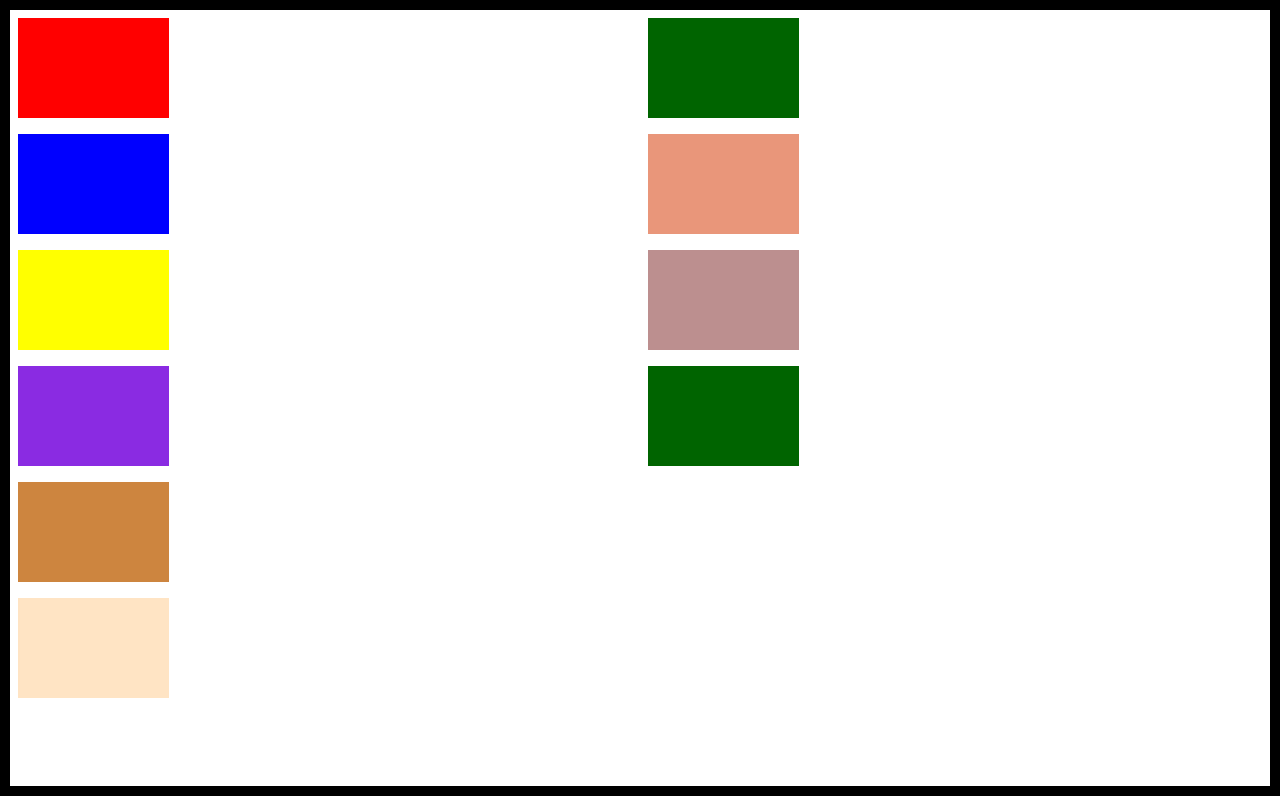
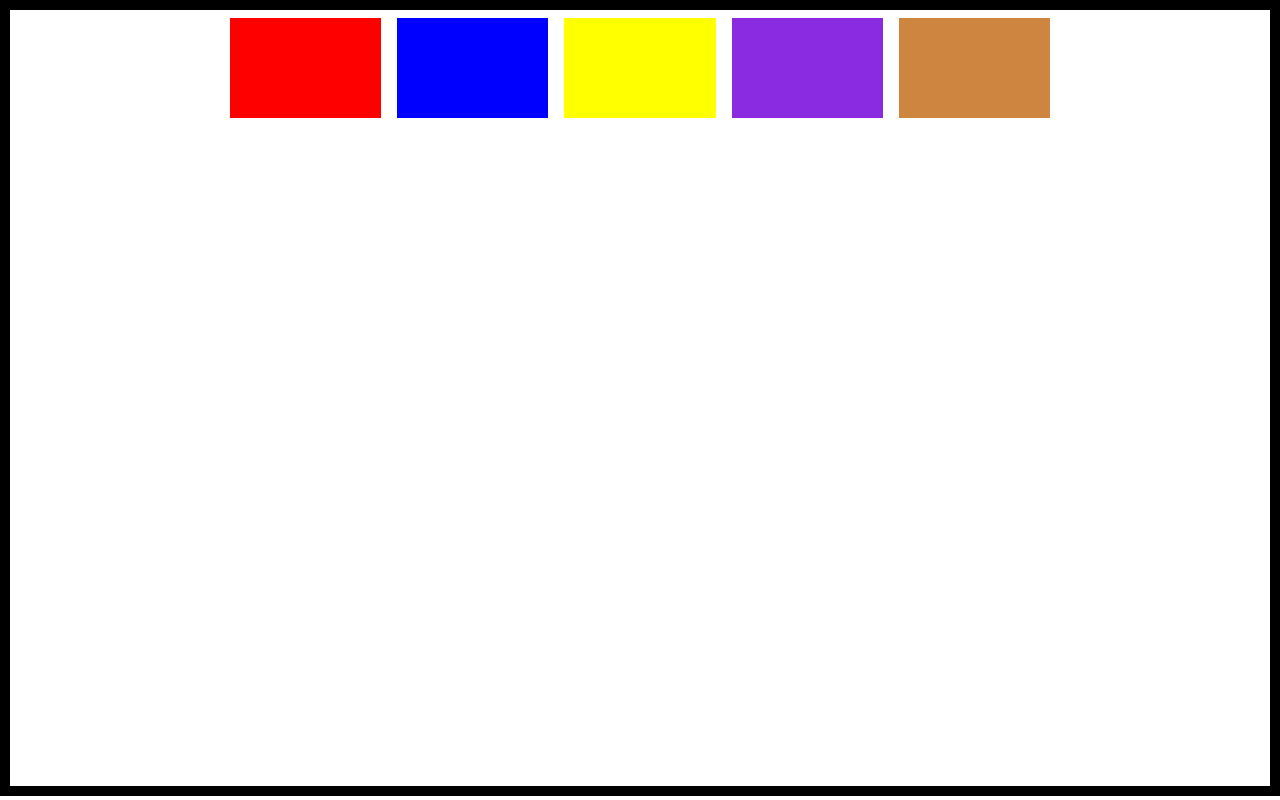
Before and after one commit to SaifAmjad/CSS-Flexbox, a website: page index.html in a window 1280 px wide. Drawn offline with Linux system fonts and the light colour scheme.

Commit message:
Used justify-content

```diff
--- a/index.html
+++ b/index.html
@@ -13,11 +13,6 @@
         <div class="box3"></div>
         <div class="box4"></div>
         <div class="box5"></div>
-        <div class="box6"></div>
-        <div class="box7"></div>
-        <div class="box8"></div>
-        <div class="box9"></div>
-        <div class="box10"></div>
     </div>
 </body>
 </html>
--- a/style.css
+++ b/style.css
@@ -34,7 +34,7 @@
     border: 10px solid black;
     height: 97vh;
     display: flex;
-    flex-flow: column wrap;
+    justify-content: center;
 }
 
 .box1{
```
